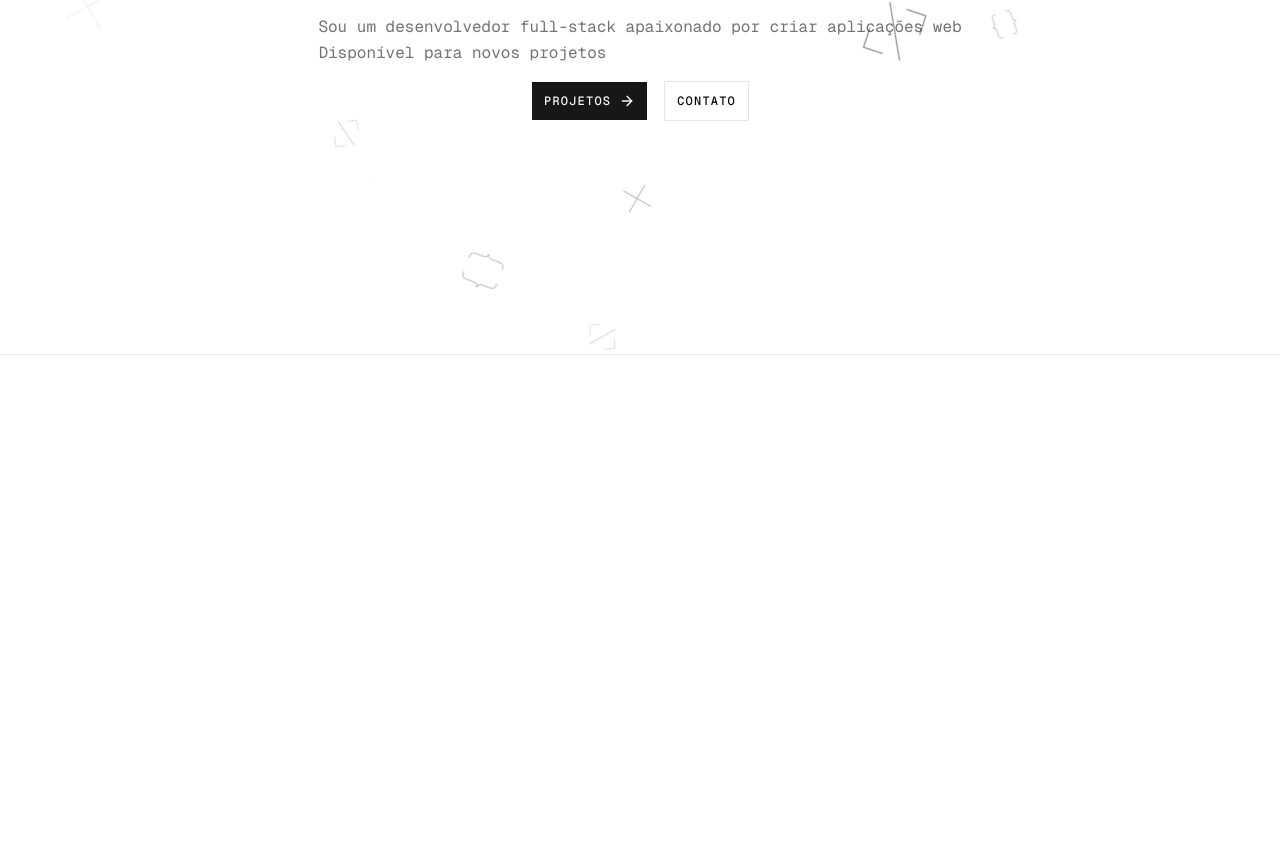
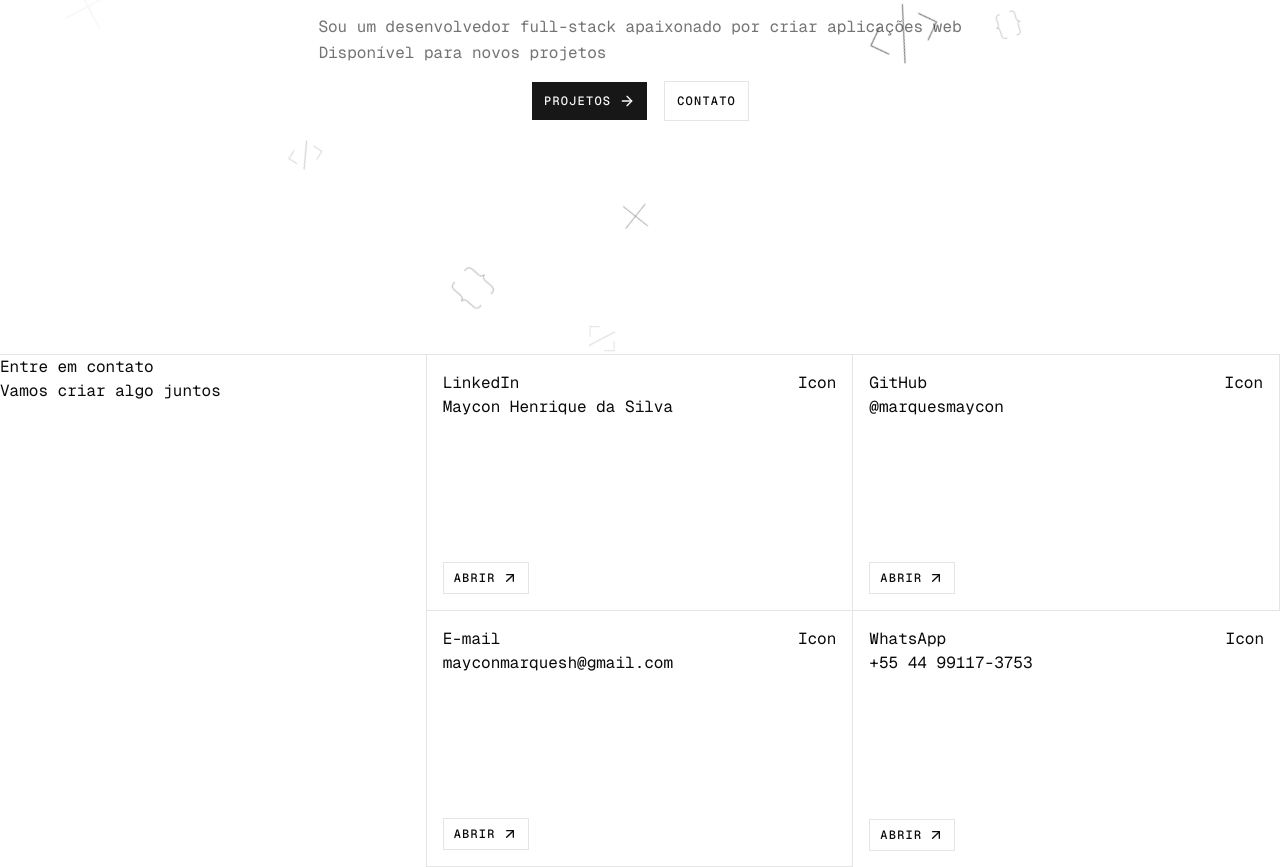
Before and after one commit to marquesmaycon/my-portfolio-3.0, a Next.js app: page / in a window 1280 px wide. Shown: the part 445-1312 px from the top of the page. Before the commit the page ends 800 px from the top, so only its background shows below. Built offline with nearby package versions, Linux system fonts and the light colour scheme.

Commit message:
contact section draft

```diff
--- a/app/layout.tsx
+++ b/app/layout.tsx
@@ -32,13 +32,24 @@ export default function RootLayout({
     <html
       lang="pt-br"
       suppressHydrationWarning
-      className={cn("h-full", "antialiased", geistSans.variable, geistMono.variable, jetbrainsMonoHeading.variable)}
+      className={cn(
+        "h-full",
+        "antialiased",
+        geistSans.variable,
+        geistMono.variable,
+        jetbrainsMonoHeading.variable,
+      )}
     >
-      <body className="min-h-full flex flex-col">
-        <ThemeProvider attribute="class" defaultTheme="system" enableSystem disableTransitionOnChange>
+      <body className="flex min-h-full flex-col">
+        <ThemeProvider
+          attribute="class"
+          defaultTheme="system"
+          enableSystem
+          disableTransitionOnChange
+        >
           <main>{children}</main>
         </ThemeProvider>
       </body>
     </html>
-  )
+  );
 }
--- a/app/page.tsx
+++ b/app/page.tsx
@@ -1,4 +1,5 @@
 import { Header } from "@/components/header"
+import { Contact } from "@/components/sections/contact";
 import { Hero } from "@/components/sections/hero"
 
 export default function Home() {
@@ -6,6 +7,7 @@ export default function Home() {
     <>
       <Header />
       <Hero />
+      <Contact />
     </>
-  )
+  );
 }
--- /dev/null
+++ b/components/sections/contact.tsx
@@ -0,0 +1,49 @@
+import { ArrowUpRight } from "lucide-react";
+
+import { Button } from "../ui/button";
+
+export function Contact() {
+  return (
+    <div className="">
+      <section className="divide container grid grid-cols-3 divide-x">
+        <div className="row-span-2">
+          <p>Entre em contato</p>
+          <h4>Vamos criar algo juntos</h4>
+        </div>
+        <div className="divide div col-span-2 grid grid-cols-2 divide-x divide-y divide-neutral-200">
+          <ContactCard title="LinkedIn" subtitle="Maycon Henrique da Silva" />
+          <ContactCard title="GitHub" subtitle="@marquesmaycon" />
+          <ContactCard title="E-mail" subtitle="mayconmarquesh@gmail.com" />
+          <ContactCard title="WhatsApp" subtitle="+55 44 99117-3753" />
+        </div>
+      </section>
+    </div>
+  );
+}
+
+type ContactCardProps = {
+  title: string;
+  subtitle: string;
+};
+
+const ContactCard = ({ title, subtitle }: ContactCardProps) => {
+  return (
+    <a
+      href="#"
+      className="flex min-h-64 flex-col p-4 transition-colors hover:bg-neutral-200"
+    >
+      <div className="flex items-start justify-between">
+        <div>
+          <h5 className="">{title}</h5>
+          <h6>{subtitle}</h6>
+        </div>
+        <div>Icon</div>
+      </div>
+      <div className="mt-auto">
+        <Button variant="outline">
+          Abrir <ArrowUpRight />
+        </Button>
+      </div>
+    </a>
+  );
+};
```
